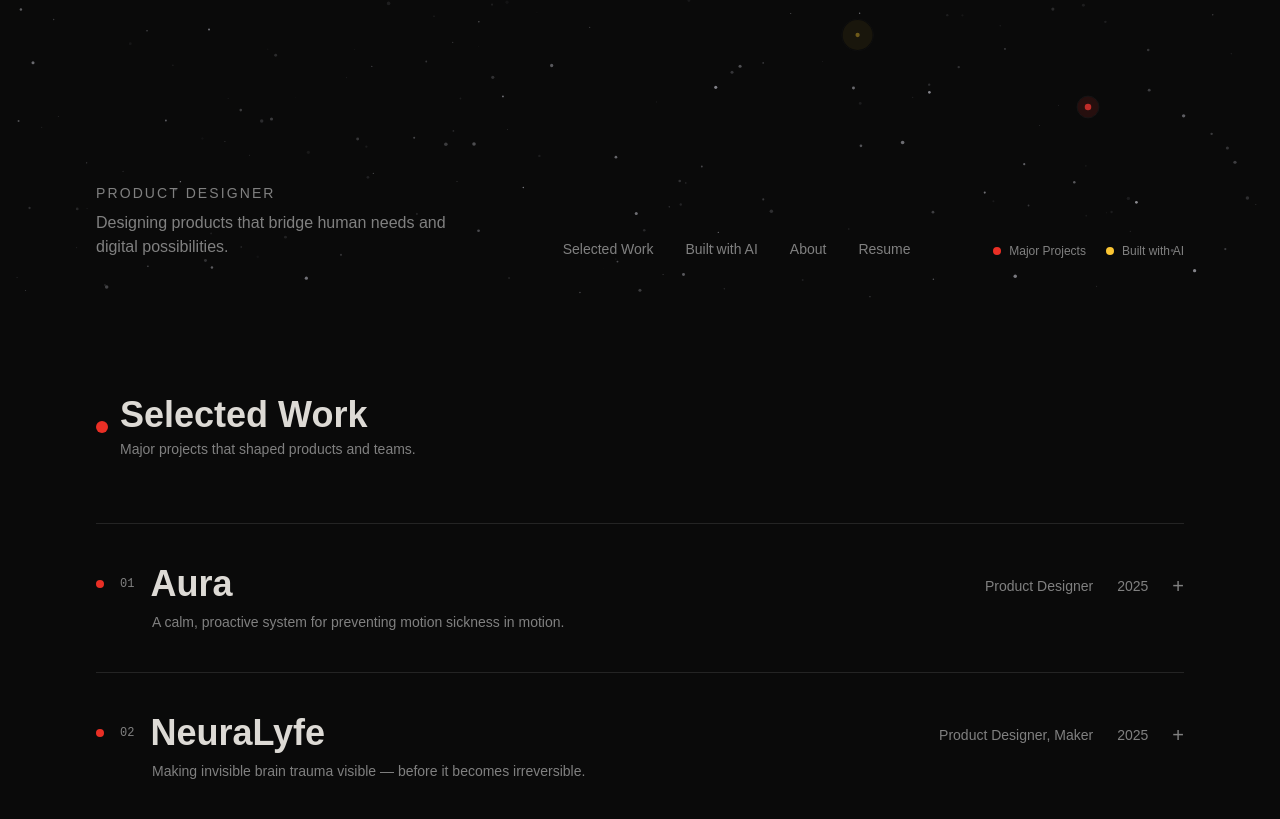
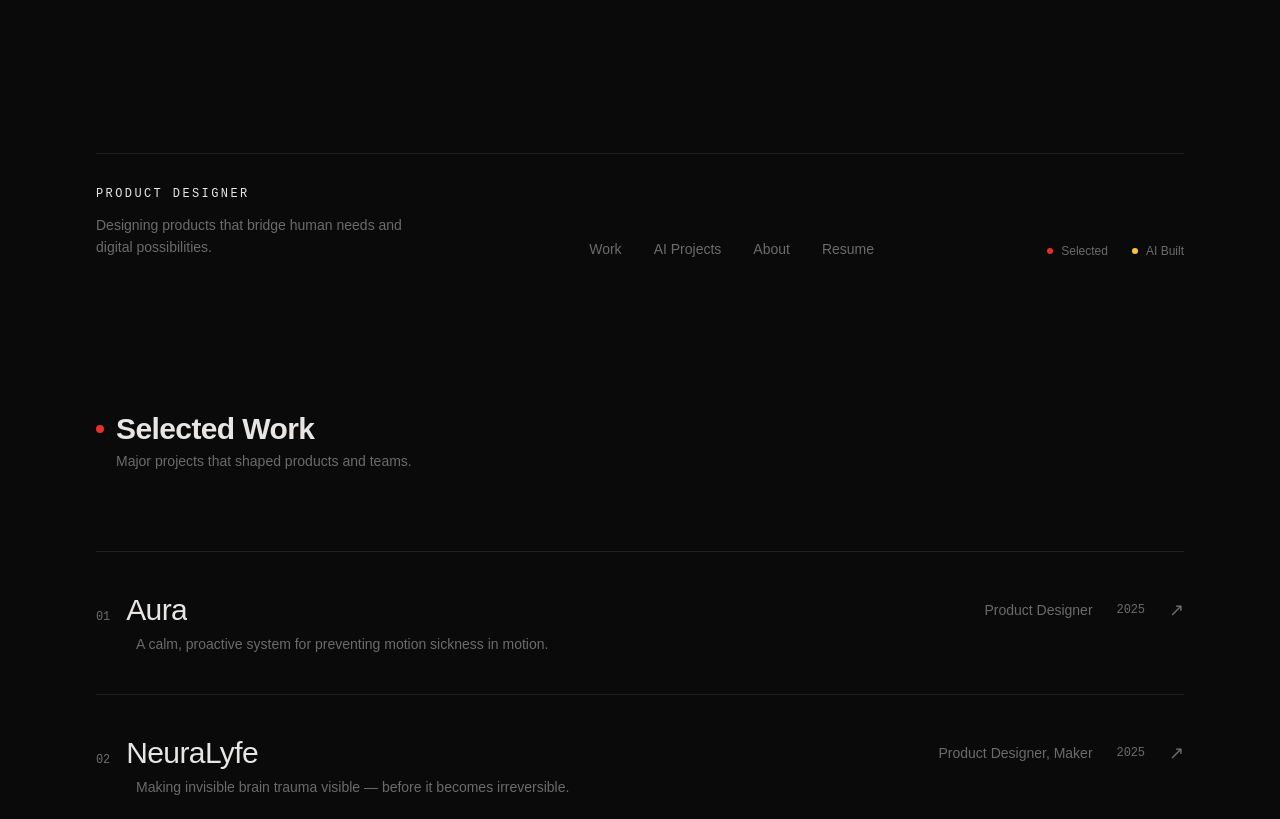
Before and after one commit to Malik1942/Malik-Portfolio, a React (Vite) app: page / in a window 1280 px wide. Shown: the part 501-1320 px from the top of the page. Built offline with nearby package versions, Linux system fonts and the light colour scheme; the HTML template or start-up script is replaced by a standard one.

Commit message:
Redesign landing visuals

```diff
--- a/src/components/HeroSection.tsx
+++ b/src/components/HeroSection.tsx
@@ -1,43 +1,57 @@
-import StarField from "./StarField";
-
 const HeroSection = () => {
   return (
-    <section className="relative w-full h-screen overflow-hidden bg-background">
-      <StarField />
-      <div className="absolute bottom-0 left-0 right-0 px-6 md:px-16 lg:px-24 pb-10">
-        <div className="flex flex-col md:flex-row md:items-end md:justify-between gap-6">
-          <div>
-            <p className="text-muted-foreground text-sm tracking-[0.15em] uppercase text-body mb-2">
+    <section className="relative w-full h-screen flex flex-col justify-between bg-background overflow-hidden">
+      {/* Top spacer */}
+      <div />
+
+      {/* Center name */}
+      <div className="flex-1 flex items-center justify-center px-6">
+        <h1 className="text-[clamp(3.5rem,12vw,11rem)] font-bold tracking-[-0.04em] text-foreground text-display leading-[0.9] animate-fade-up">
+          MALIK
+        </h1>
+      </div>
+
+      {/* Bottom bar */}
+      <div className="px-6 md:px-16 lg:px-24 pb-10">
+        {/* Divider line */}
+        <div className="h-px bg-border mb-8 animate-line-reveal delay-3" />
+
+        <div className="flex flex-col md:flex-row md:items-end md:justify-between gap-8">
+          {/* Left — role & tagline */}
+          <div className="animate-fade-up delay-3">
+            <p className="text-foreground text-xs tracking-[0.2em] uppercase text-mono mb-3">
               Product Designer
             </p>
-            <p className="text-muted-foreground text-sm md:text-base max-w-sm leading-relaxed text-body">
+            <p className="text-muted-foreground text-sm max-w-xs leading-relaxed text-body">
               Designing products that bridge human needs and digital possibilities.
             </p>
           </div>
 
-          <div className="flex gap-8 text-sm text-muted-foreground text-body">
-            <a href="#projects" className="hover:text-foreground transition-colors duration-300">
-              Selected Work
+          {/* Center — nav */}
+          <nav className="flex gap-8 text-sm text-muted-foreground text-body animate-fade-up delay-4">
+            <a href="#projects" className="nav-link hover:text-foreground transition-colors duration-500">
+              Work
             </a>
-            <a href="#ai-projects" className="hover:text-foreground transition-colors duration-300">
-              Built with AI
+            <a href="#ai-projects" className="nav-link hover:text-foreground transition-colors duration-500">
+              AI Projects
             </a>
-            <a href="#about" className="hover:text-foreground transition-colors duration-300">
+            <a href="#about" className="nav-link hover:text-foreground transition-colors duration-500">
               About
             </a>
-            <a href="/resume" className="hover:text-foreground transition-colors duration-300">
+            <a href="/resume" className="nav-link hover:text-foreground transition-colors duration-500">
               Resume
             </a>
-          </div>
+          </nav>
 
-          <div className="flex gap-5 text-xs text-body">
+          {/* Right — legend */}
+          <div className="flex gap-6 text-xs text-body animate-fade-up delay-5">
             <div className="flex items-center gap-2">
-              <span className="w-2 h-2 rounded-full bg-dot-red" />
-              <span className="text-muted-foreground">Major Projects</span>
+              <span className="w-1.5 h-1.5 rounded-full bg-dot-red" />
+              <span className="text-muted-foreground">Selected</span>
             </div>
             <div className="flex items-center gap-2">
-              <span className="w-2 h-2 rounded-full bg-dot-gold" />
-              <span className="text-muted-foreground">Built with AI</span>
+              <span className="w-1.5 h-1.5 rounded-full bg-dot-gold" />
+              <span className="text-muted-foreground">AI Built</span>
             </div>
           </div>
         </div>
--- a/src/components/ProjectList.tsx
+++ b/src/components/ProjectList.tsx
@@ -1,4 +1,4 @@
-import { motion } from "framer-motion";
+import { useEffect, useRef } from "react";
 
 interface Project {
   title: string;
@@ -16,63 +16,77 @@ interface ProjectListProps {
 }
 
 const ProjectList = ({ id, sectionTitle, sectionSubtitle, dotColor, projects }: ProjectListProps) => {
+  const sectionRef = useRef<HTMLDivElement>(null);
   const dotClass = dotColor === "red" ? "bg-dot-red" : "bg-dot-gold";
 
+  useEffect(() => {
+    const observer = new IntersectionObserver(
+      (entries) => {
+        entries.forEach((entry) => {
+          if (entry.isIntersecting) {
+            entry.target.classList.add("visible");
+          }
+        });
+      },
+      { threshold: 0.15, rootMargin: "-40px" }
+    );
+
+    const els = sectionRef.current?.querySelectorAll(".reveal");
+    els?.forEach((el) => observer.observe(el));
+
+    return () => observer.disconnect();
+  }, []);
+
   return (
-    <section id={id} className="px-6 md:px-16 lg:px-24 py-24">
-      <motion.div
-        className="mb-16 flex items-center gap-3"
-        initial={{ opacity: 0, y: 20 }}
-        whileInView={{ opacity: 1, y: 0 }}
-        viewport={{ once: true, margin: "-100px" }}
-        transition={{ duration: 0.6 }}
-      >
-        <span className={`w-3 h-3 rounded-full ${dotClass}`} />
-        <div>
-          <h2 className="text-3xl md:text-4xl font-bold text-foreground text-display">
+    <section id={id} ref={sectionRef} className="px-6 md:px-16 lg:px-24 py-28">
+      {/* Section header */}
+      <div className="reveal mb-20">
+        <div className="flex items-center gap-3 mb-1">
+          <span className={`w-2 h-2 rounded-full ${dotClass}`} />
+          <h2 className="text-2xl md:text-3xl font-semibold text-foreground text-display">
             {sectionTitle}
           </h2>
-          <p className="mt-1 text-muted-foreground text-body text-sm">{sectionSubtitle}</p>
         </div>
-      </motion.div>
+        <p className="ml-5 text-muted-foreground text-sm text-body">{sectionSubtitle}</p>
+      </div>
 
+      {/* Project rows */}
       <div>
         {projects.map((project, i) => (
-          <motion.div
+          <div
             key={project.title}
-            className="border-t border-border cursor-pointer group"
-            initial={{ opacity: 0, y: 40 }}
-            whileInView={{ opacity: 1, y: 0 }}
-            viewport={{ once: true, margin: "-50px" }}
-            transition={{ duration: 0.5, delay: i * 0.1 }}
+            className="reveal border-t border-border group"
+            style={{ transitionDelay: `${i * 80}ms` }}
           >
-            <div className="py-8 md:py-10 flex items-start justify-between gap-4">
-              <div className="flex-1">
-                <div className="flex items-center gap-4 mb-2">
-                  <span className={`w-2 h-2 rounded-full flex-shrink-0 ${dotClass}`} />
-                  <span className="text-muted-foreground text-xs text-mono">
+            <div className="py-8 md:py-10 flex items-start justify-between gap-6 cursor-pointer">
+              {/* Left */}
+              <div className="flex-1 min-w-0">
+                <div className="flex items-baseline gap-4 mb-1.5">
+                  <span className="text-muted-foreground text-xs text-mono tabular-nums shrink-0">
                     {String(i + 1).padStart(2, "0")}
                   </span>
-                  <h3 className="text-2xl md:text-3xl lg:text-4xl font-semibold text-foreground text-display group-hover:text-muted-foreground transition-colors duration-500">
+                  <h3 className="text-xl md:text-2xl lg:text-3xl font-medium text-foreground text-display group-hover:text-muted-foreground transition-colors duration-500 truncate">
                     {project.title}
                   </h3>
                 </div>
-                <p className="text-muted-foreground text-sm ml-14">{project.description}</p>
+                <p className="text-muted-foreground text-sm ml-10 max-w-lg">{project.description}</p>
               </div>
-              <div className="flex items-center gap-6 text-sm text-muted-foreground text-body mt-2">
+
+              {/* Right */}
+              <div className="flex items-center gap-6 text-sm text-muted-foreground text-body mt-1 shrink-0">
                 <span className="hidden md:block">{project.role}</span>
-                <span>{project.year}</span>
-                <motion.span
-                  className="text-xl"
-                  whileHover={{ rotate: 45 }}
-                  transition={{ duration: 0.2 }}
+                <span className="text-mono text-xs">{project.year}</span>
+                <span
+                  className="text-lg text-muted-foreground group-hover:text-foreground group-hover:rotate-45 transition-all duration-500"
                 >
-                  +
-                </motion.span>
+                  ↗
+                </span>
               </div>
             </div>
-          </motion.div>
+          </div>
         ))}
+        {/* Bottom border */}
+        <div className="border-t border-border" />
       </div>
     </section>
   );
--- a/src/index.css
+++ b/src/index.css
@@ -7,32 +7,32 @@
 @layer base {
   :root {
     --background: 0 0% 4%;
-    --foreground: 40 10% 85%;
+    --foreground: 40 6% 90%;
 
     --card: 0 0% 6%;
-    --card-foreground: 40 10% 85%;
+    --card-foreground: 40 6% 90%;
 
     --popover: 0 0% 6%;
-    --popover-foreground: 40 10% 85%;
+    --popover-foreground: 40 6% 90%;
 
-    --primary: 40 10% 85%;
+    --primary: 40 6% 90%;
     --primary-foreground: 0 0% 4%;
 
-    --secondary: 0 0% 10%;
-    --secondary-foreground: 40 10% 85%;
+    --secondary: 0 0% 8%;
+    --secondary-foreground: 40 6% 90%;
 
     --muted: 0 0% 12%;
-    --muted-foreground: 0 0% 50%;
+    --muted-foreground: 0 0% 42%;
 
     --accent: 0 0% 14%;
-    --accent-foreground: 40 10% 85%;
+    --accent-foreground: 40 6% 90%;
 
     --destructive: 3 82% 53%;
-    --destructive-foreground: 40 10% 95%;
+    --destructive-foreground: 40 6% 95%;
 
-    --border: 0 0% 14%;
+    --border: 0 0% 12%;
     --input: 0 0% 14%;
-    --ring: 40 10% 85%;
+    --ring: 40 6% 90%;
 
     --radius: 0.5rem;
 
@@ -44,13 +44,13 @@
     --text-mono: 'JetBrains Mono', monospace;
 
     --sidebar-background: 0 0% 6%;
-    --sidebar-foreground: 40 10% 85%;
-    --sidebar-primary: 40 10% 85%;
+    --sidebar-foreground: 40 6% 90%;
+    --sidebar-primary: 40 6% 90%;
     --sidebar-primary-foreground: 0 0% 4%;
     --sidebar-accent: 0 0% 14%;
-    --sidebar-accent-foreground: 40 10% 85%;
+    --sidebar-accent-foreground: 40 6% 90%;
     --sidebar-border: 0 0% 14%;
-    --sidebar-ring: 40 10% 85%;
+    --sidebar-ring: 40 6% 90%;
   }
 }
 
@@ -62,15 +62,13 @@
   body {
     @apply bg-background text-foreground;
     font-family: var(--text-body);
-    cursor: none;
-  }
-
-  a, button {
-    cursor: none;
+    -webkit-font-smoothing: antialiased;
+    -moz-osx-font-smoothing: grayscale;
   }
 
   .text-display {
     font-family: var(--text-display);
+    letter-spacing: -0.02em;
   }
 
   .text-body {
@@ -79,5 +77,83 @@
 
   .text-mono {
     font-family: var(--text-mono);
+    letter-spacing: -0.01em;
   }
 }
+
+/* Staggered fade-in animation */
+@keyframes fade-up {
+  from {
+    opacity: 0;
+    transform: translateY(20px);
+  }
+  to {
+    opacity: 1;
+    transform: translateY(0);
+  }
+}
+
+@keyframes fade-in {
+  from { opacity: 0; }
+  to { opacity: 1; }
+}
+
+@keyframes line-reveal {
+  from { transform: scaleX(0); }
+  to { transform: scaleX(1); }
+}
+
+.animate-fade-up {
+  animation: fade-up 0.8s cubic-bezier(0.16, 1, 0.3, 1) both;
+}
+
+.animate-fade-in {
+  animation: fade-in 0.6s ease-out both;
+}
+
+.animate-line-reveal {
+  animation: line-reveal 0.8s cubic-bezier(0.16, 1, 0.3, 1) both;
+}
+
+/* Stagger delays */
+.delay-1 { animation-delay: 0.1s; }
+.delay-2 { animation-delay: 0.2s; }
+.delay-3 { animation-delay: 0.35s; }
+.delay-4 { animation-delay: 0.5s; }
+.delay-5 { animation-delay: 0.65s; }
+.delay-6 { animation-delay: 0.8s; }
+
+/* Scroll-triggered reveal */
+.reveal {
+  opacity: 0;
+  transform: translateY(16px);
+  transition: opacity 0.7s cubic-bezier(0.16, 1, 0.3, 1), transform 0.7s cubic-bezier(0.16, 1, 0.3, 1);
+}
+
+.reveal.visible {
+  opacity: 1;
+  transform: translateY(0);
+}
+
+/* Subtle link hover */
+.nav-link {
+  position: relative;
+}
+
+.nav-link::after {
+  content: '';
+  position: absolute;
+  bottom: -2px;
+  left: 0;
+  width: 100%;
+  height: 1px;
+  background: hsl(var(--foreground));
+  transform: scaleX(0);
+  transform-origin: right;
+  transition: transform 0.4s cubic-bezier(0.16, 1, 0.3, 1);
+}
+
+.nav-link:hover::after {
+  transform: scaleX(1);
+  transform-origin: left;
+}
--- a/src/pages/Index.tsx
+++ b/src/pages/Index.tsx
@@ -1,4 +1,3 @@
-import CustomCursor from "@/components/CustomCursor";
 import HeroSection from "@/components/HeroSection";
 import ProjectList from "@/components/ProjectList";
 
@@ -19,7 +18,6 @@ const aiProjects = [
 const Index = () => {
   return (
     <div className="min-h-screen bg-background">
-      <CustomCursor />
       <HeroSection />
       <ProjectList
         id="projects"
```
